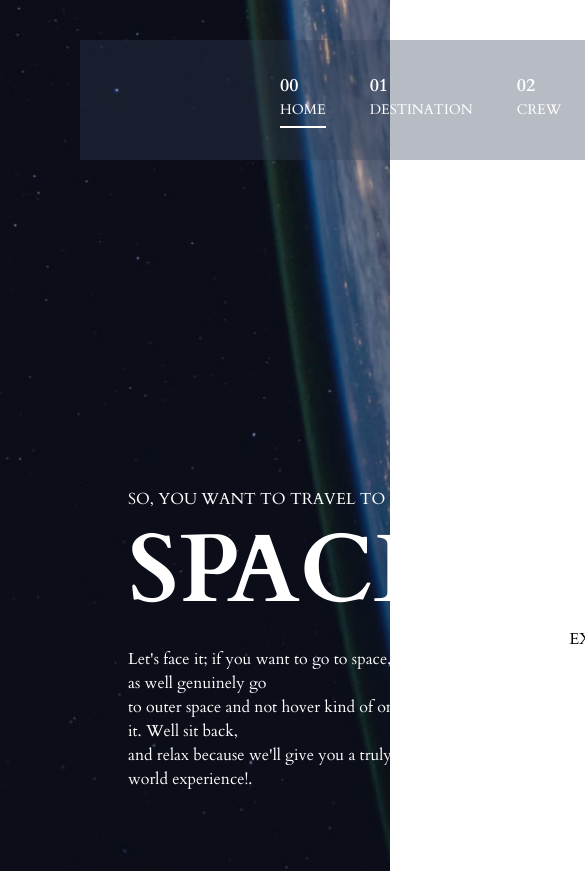
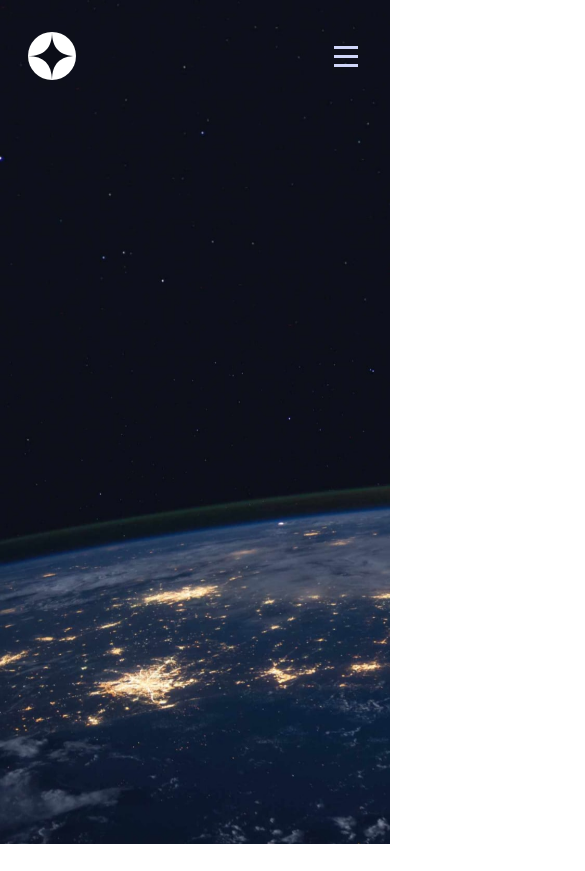
Before and after one commit to Christabel-Akpene/Space-Tourism, a React (Vite) app: page / in a window 390 px wide. Shown: the top 871 px of the page, 585 px wide, since content can reach past the window. After the commit the page ends 844 px from the top, so only its background shows below. Built offline with nearby package versions, Linux system fonts and the light colour scheme.

Commit message:
style: responsive design for nav screen

```diff
--- a/src/components/Navigation.jsx
+++ b/src/components/Navigation.jsx
@@ -1,23 +1,62 @@
-import { NavLink } from "react-router"
+import { NavLink } from "react-router";
+import { useState } from "react";
 
 const Navigation = () => {
+  const [open, setOpen] = useState(false);
+
+  const openNav = () => {
+    setOpen(!open);
+  };
+
+  const closeNav = () => {
+    setOpen(false);
+    console.log("close nav")
+
+  }
   return (
-    <div className="py-10 flex justify-between items-center text-white">
-        <div className="pl-20">
-            <img src="images/shared/logo.svg" alt="Logo" />
+    <div className="py-8 flex justify-between items-center text-white">
+      <div className=" px-7 lg:pl-20">
+        <img src="images/shared/logo.svg" alt="Logo" />
+      </div>
+
+      <div className="flex items-center ">
+        <div onClick={openNav} className="sm:hidden pr-8">
+          <img src="images/shared/icon-hamburger.svg" alt="" />
         </div>
 
-        <div className="bg-slate-700/35 flex items-center py-8">
-            <ul className="flex space-x-11 text-sm pl-50 pr-20">
-                <NavLink to={"/"} className={({ isActive }) =>`cursor-pointer relative pb-2 ${isActive ? "after:content-[''] after:absolute after:left-0 after:bottom-0 after:h-[2px] after:bg-white after:w-full after:transition-all after:duration-300" : "after:w-0"}`}><li className="font-thin hover:text-gray-500 duration-300"><span className="font-extrabold text-lg pr-2">00</span>  <span className="font-light">HOME</span></li></NavLink>
-                <NavLink to={"/destination"} className={({isActive}) => `cursor-pointer relative pb-2 ${isActive ? "after:content-[''] after:absolute after:left-0 after:bottom-0 after:h-[2px] after:bg-white after:w-full after:transition-all after:duration-300" : "after:w-0"}`}><li className="font-thin hover:text-gray-500 duration-300"><span className="font-extrabold text-lg pr-2">01</span> DESTINATION</li></NavLink>
-                <NavLink to={"/crew"}  className={({isActive}) => `cursor-pointer relative pb-2 ${isActive ? "after:content-[''] after:absolute after:left-0 after:bottom-0 after:h-[2px] after:bg-white after:w-full after:transition-all after:duration-300" : "after:w-0"}`}><li className="font-thin hover:text-gray-500 duration-300"><span className="font-extrabold text-lg pr-2">02</span> CREW</li></NavLink>
-                <NavLink to={"/technology"}  className={({isActive}) => `cursor-pointer relative pb-2 ${isActive ? "after:content-[''] after:absolute after:left-0 after:bottom-0 after:h-[2px] after:bg-white after:w-full after:transition-all after:duration-300" : "after:w-0"}`}><li className="font-thin hover:text-gray-500 duration-300"><span className="font-extrabold text-lg pr-2">03</span> TECHNOLOGY</li></NavLink>
+        {open ? (
+          <div className="fixed top-0 right-0 flex flex-col h-dvh w-3/4 pt-10 backdrop-blur-lg">
+            <button onClick={closeNav} className="flex justify-end pr-10 pb-10">
+                <img src="images/shared/icon-close.svg" alt="" />
+            </button>
+            <ul className="flex flex-col space-y-10 text-2xl pl-8">
+              <NavLink>
+                  <li><span className="font-bold">00</span> <span className="text-gray-400">Home</span></li>
+              </NavLink>
+              <NavLink>
+                  <li><span className="">01</span> <span className="text-gray-400">Destination</span></li>
+              </NavLink>
+              <NavLink>
+                  <li><span className="">02</span> <span className="text-gray-400">Crew</span></li>
+              </NavLink>
+              <NavLink>
+                  <li><span className="">03</span> <span className="text-gray-400">Technology</span></li>
+              </NavLink>
             </ul>
-        </div>
+          </div>
+        ) : (
+          ""
+        )}
 
+        <ul className="hidden text-sm py-8 sm:space-x-6 sm:bg-slate-700/35 sm:flex sm:fixed sm:top-0 sm:right-0 sm:px-10 lg:static lg:pl-50 lg:pr-20">
+                <NavLink to={"/"} className={({ isActive }) =>`cursor-pointer relative pb-2 ${isActive ? "after:content-[''] after:absolute after:left-0 after:bottom-0 after:h-[2px] after:bg-white after:w-full after:transition-all after:duration-300" : "after:w-0"}`}><li className="font-thin hover:text-gray-300 duration-300"><span className="font-extrabold text-lg pr-2">00</span>  <span className="font-light">HOME</span></li></NavLink>
+                <NavLink to={"/destination"} className={({isActive}) => `cursor-pointer relative pb-2 ${isActive ? "after:content-[''] after:absolute after:left-0 after:bottom-0 after:h-[2px] after:bg-white after:w-full after:transition-all after:duration-300" : "after:w-0"}`}><li className="font-thin hover:text-gray-300 duration-300"><span className="font-extrabold text-lg pr-2">01</span> DESTINATION</li></NavLink>
+                <NavLink to={"/crew"}  className={({isActive}) => `cursor-pointer relative pb-2 ${isActive ? "after:content-[''] after:absolute after:left-0 after:bottom-0 after:h-[2px] after:bg-white after:w-full after:transition-all after:duration-300" : "after:w-0"}`}><li className="font-thin hover:text-gray-300 duration-300"><span className="font-extrabold text-lg pr-2">02</span> CREW</li></NavLink>
+                <NavLink to={"/technology"}  className={({isActive}) => `cursor-pointer relative pb-2 ${isActive ? "after:content-[''] after:absolute after:left-0 after:bottom-0 after:h-[2px] after:bg-white after:w-full after:transition-all after:duration-300" : "after:w-0"}`}><li className="font-thin hover:text-gray-300 duration-300"><span className="font-extrabold text-lg pr-2">03</span> TECHNOLOGY</li></NavLink>
+        </ul>
+      </div>
     </div>
-  )
-}
+  );
+};
 
-export default Navigation
+export default Navigation;
--- a/src/pages/Home.jsx
+++ b/src/pages/Home.jsx
@@ -1,22 +1,22 @@
 
 const Home = () => {
-  return (
-    <div className="grid grid-rows-[1fr_auto] min-h-[calc(100dvh-173px)] text-white">
+  // return (
+  //   <div className="grid grid-rows-[1fr_auto] min-h-[calc(100dvh-173px)] text-white">
 
-      <div></div>
+  //     <div></div>
 
-      <div className="flex items-center justify-between mx-32 pb-20">
-        <div className="pr-20">
-          <p><span className="text-md inline-block pb-3">SO, YOU WANT TO TRAVEL TO</span> <br /> <span className="text-8xl font-bold inline-block pb-7">SPACE</span></p>
-          <p>Let's face it; if you want to go to space, you might as well genuinely go <br /> to outer space and not hover kind of on the edge of it. Well sit back, <br /> and relax because we'll give you a truly out of this world experience!.</p>
-        </div>
+  //     <div className="flex flex-col items-center justify-between mx-32 pb-20">
+  //       <div className="pr-20">
+  //         <p><span className="text-md inline-block pb-3">SO, YOU WANT TO TRAVEL TO</span> <br /> <span className="text-8xl font-bold inline-block pb-7">SPACE</span></p>
+  //         <p>Let's face it; if you want to go to space, you might as well genuinely go <br /> to outer space and not hover kind of on the edge of it. Well sit back, <br /> and relax because we'll give you a truly out of this world experience!.</p>
+  //       </div>
 
-        <div className="w-36 h-36 bg-white rounded-full text-black flex items-center justify-center m-auto cursor-pointer hover:shadow-lg shadow-[0_0_100px_rgba(255,255,255,0.7)]">
-          EXPLORE
-        </div>
-      </div>
-    </div>
-  )
+  //       <div className="w-36 h-36 bg-white rounded-full text-black flex items-center justify-center m-auto cursor-pointer hover:shadow-lg shadow-[0_0_100px_rgba(255,255,255,0.7)]">
+  //         EXPLORE
+  //       </div>
+  //     </div>
+  //   </div>
+  // )
 }
 
 export default Home
--- a/src/pages/Layout.jsx
+++ b/src/pages/Layout.jsx
@@ -1,26 +1,55 @@
-import Navigation from "../components/Navigation"
-import { Outlet, useLocation } from "react-router"
+import Navigation from "../components/Navigation";
+import { Outlet, useLocation } from "react-router";
 
 const Layout = () => {
   const location = useLocation();
 
-
   const backgroundImages = {
+    desktop: {
       "/": "images/home/background-home-desktop.jpg",
       "/crew": "images/crew/background-crew-desktop.jpg",
       "/destination": "images/destination/background-destination-desktop.jpg",
       "/technology": "images/technology/background-technology-desktop.jpg",
-    }
+    },
+    tablet: {
+      "/": "images/home/background-home-tablet.jpg",
+      "/crew": "images/crew/background-crew-tablet.jpg",
+      "/destination": "images/destination/background-destination-tablet.jpg",
+      "/technology": "images/technology/background-technology-tablet.jpg",
+    },
+    mobile: {
+      "/": "images/home/background-home-mobile.jpg",
+      "/crew": "images/crew/background-crew-mobile.jpg",
+      "/destination": "images/destination/background-destination-mobile.jpg",
+      "/technology": "images/technology/background-technology-mobile.jpg",
+    },
+  };
 
-    const backgroundImage = backgroundImages[location.pathname] || "none";
-
+  // const backgroundImage = backgroundImages[location.pathname] || "none";
 
   return (
-    <div style={{backgroundImage: `url(${backgroundImage})`}} className="font-cardo bg-cover bg-center bg-fixed min-h-dvh">
-        <Navigation/>
-        <Outlet/>
+    <div
+      style={{
+        "--bg-mobile": `url(${
+          backgroundImages.mobile[location.pathname] || "none"
+        })`,
+        "--bg-tablet": `url(${
+          backgroundImages.tablet[location.pathname] || "none"
+        })`,
+        "--bg-desktop": `url(${
+          backgroundImages.desktop[location.pathname] || "none"
+        })`,
+      }}
+      className="
+      font-cardo bg-cover bg-center bg-fixed min-h-dvh
+      bg-[image:var(--bg-mobile)]
+      sm:bg-[image:var(--bg-tablet)]
+      lg:bg-[image:var(--bg-desktop)]"
+    >
+      <Navigation />
+      <Outlet />
     </div>
-  )
-}
+  );
+};
 
-export default Layout
+export default Layout;
```
Also changed, not shown: src/index.css (line endings or trailing spaces). Lines whose indentation alone changed are shown as unchanged.
